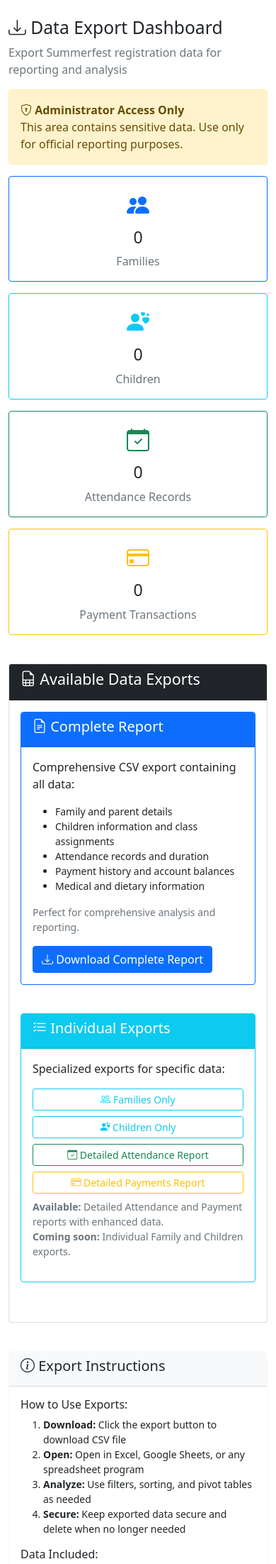
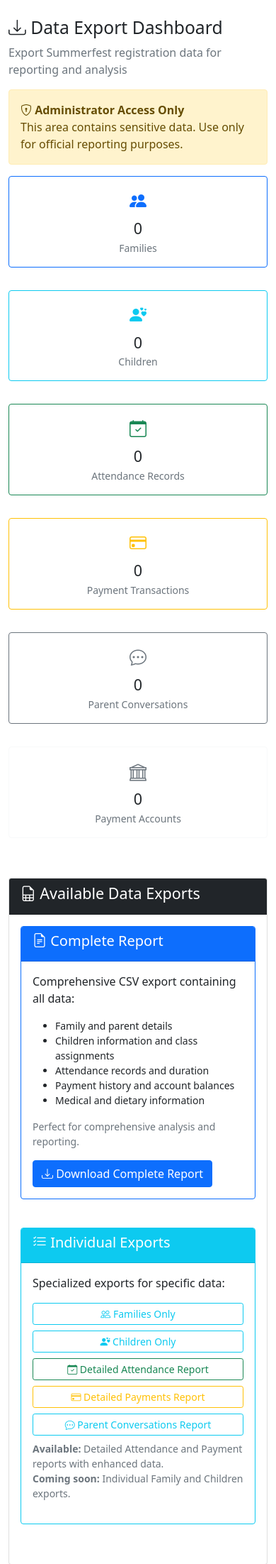
Before and after one commit to davidatkinsonphotography-max/summerfest_registration, a Django app: page /export/ in a window 390 px wide. Shown: the part 56-2260 px from the top of the page at 71% size. Run offline with Django 5.2, Linux system fonts and the light colour scheme; the visitor is signed in with stand-in values (Sample User, id 1); data that the repository does not hold is empty; some libraries are stand-ins or nearby versions.

Commit message:
Add parent conversations CSV export and sitemap improvements
- Create export_parent_conversations_csv function with comprehensive data export:
  - Conversation details (ID, date, day, team member)
  - Person information (registered parent or manual entry)
  - Contact details (phone, email, address)
  - Children information from profiles or manual entry
  - Conversation questions (faith status, church attendance, interests)
  - Search method and recording details
- Add URL pattern for conversations export (/export/conversations/)
- Update export dashboard to include:
  - Parent conversations statistics card
  - Export button for conversations report
  - Improved responsive layout for stats cards
- Add welcomer system URLs to sitemap:
  - Welcomer dashboard, add interaction, view conversations
  - Parent conversations export in admin section
- Add sitemap link to homepage footer
- Add extra_footer block to base template for footer content

This provides comprehensive CSV export of all welcomer conversation data
and improves site navigation through enhanced sitemap and footer links.

```diff
--- a/registration/export_views_fixed.py
+++ b/registration/export_views_fixed.py
@@ -10,7 +10,7 @@ from django.contrib.admin.views.decorators import staff_member_required
 from django.contrib.auth.decorators import login_required, user_passes_test
 from django.shortcuts import render
 from django.db.models import Q
-from .models import ParentProfile, Child, Attendance, PaymentAccount, PaymentTransaction
+from .models import ParentProfile, Child, Attendance, PaymentAccount, PaymentTransaction, ParentInteraction
 
 def is_staff_user(user):
     """Check if user is staff or superuser"""
@@ -27,6 +27,7 @@ def export_dashboard(request):
         'total_attendance_records': Attendance.objects.count(),
         'total_payment_accounts': PaymentAccount.objects.count(),
         'total_transactions': PaymentTransaction.objects.count(),
+        'total_conversations': ParentInteraction.objects.count(),
     }
     return render(request, 'admin/export_dashboard.html', {'stats': stats})
 
@@ -422,3 +423,103 @@ def export_payments_detailed_csv(request):
         ])
 
     return response
+
+
+@login_required
+@user_passes_test(is_staff_user)
+def export_parent_conversations_csv(request):
+    """Export all parent conversation interactions recorded by welcomers"""
+    response = HttpResponse(content_type='text/csv')
+    response['Content-Disposition'] = f'attachment; filename="summerfest_parent_conversations_{datetime.now().strftime("%Y%m%d_%H%M%S")}.csv"'
+
+    writer = csv.writer(response)
+
+    # Parent conversations header
+    writer.writerow([
+        'Conversation_ID',
+        'Date_Recorded',
+        'Interaction_Day',
+        'Person_Type',  # Registered Parent or Manual Entry
+        'Person_Name',
+        'Phone_Number',
+        'Email_Address',
+        'Home_Address',
+        'Children_Info',
+        'Recorded_By_User',
+        'Conversation_Team_Member',
+        'Attends_Church',
+        'Current_Church',
+        'Faith_Status',
+        'Knows_Lighthouse_Members',
+        'Previous_Lighthouse_Interaction',
+        'Interested_In_Future_Events',
+        'Additional_Notes',
+        'Search_Method',
+        'Last_Updated'
+    ])
+
+    # Get all parent interactions with related data
+    interactions = ParentInteraction.objects.select_related(
+        'parent_profile__user',
+        'welcomer__user'
+    ).order_by('-created_at')
+
+    for interaction in interactions:
+        # Determine person type and details
+        if interaction.parent_profile:
+            person_type = 'Registered Parent'
+            person_name = f"{interaction.parent_profile.first_name} {interaction.parent_profile.last_name}"
+            phone_number = interaction.parent_profile.phone_number or ''
+            email_address = interaction.parent_profile.email or ''
+            home_address = f"{interaction.parent_profile.street_address}, {interaction.parent_profile.city} {interaction.parent_profile.postcode}".strip(', ')
+
+            # Get children information
+            children = interaction.parent_profile.children.all()
+            if children:
+                children_info = '; '.join([f"{child.first_name} {child.last_name} ({child.get_class_short_name()})" for child in children])
+            else:
+                children_info = 'No children registered'
+        else:
+            person_type = 'Manual Entry'
+            person_name = f"{interaction.manual_first_name} {interaction.manual_last_name or ''}".strip()
+            phone_number = interaction.manual_phone or ''
+            email_address = interaction.manual_email or ''
+            home_address = interaction.manual_address or ''
+            children_info = interaction.manual_children_info or ''
+
+        # Handle church attendance
+        if interaction.attends_church is True:
+            attends_church = 'Yes'
+        elif interaction.attends_church is False:
+            attends_church = 'No'
+        else:
+            attends_church = 'Not Asked'
+
+        # Get who recorded vs who had the conversation
+        recorded_by = interaction.welcomer.user.get_full_name() or interaction.welcomer.user.username
+        conversation_team_member = interaction.conversation_team_member or recorded_by
+
+        writer.writerow([
+            interaction.id,
+            interaction.created_at.strftime('%Y-%m-%d %H:%M:%S'),
+            interaction.get_interaction_day_display() if interaction.interaction_day else '',
+            person_type,
+            person_name,
+            phone_number,
+            email_address,
+            home_address,
+            children_info,
+            recorded_by,
+            conversation_team_member,
+            attends_church,
+            interaction.current_church or '',
+            interaction.faith_status or '',
+            interaction.knows_lighthouse_members or '',
+            interaction.previous_lighthouse_interaction or '',
+            interaction.interested_in_future_events or '',
+            interaction.additional_notes or '',
+            interaction.get_search_method_display(),
+            interaction.updated_at.strftime('%Y-%m-%d %H:%M:%S')
+        ])
+
+    return response
--- a/registration/urls.py
+++ b/registration/urls.py
@@ -5,7 +5,7 @@ from .payment_views import (
     payment_dashboard, add_funds, payment_success, payment_cancel,
     manual_payment, payment_lookup, stripe_webhook
 )
-from .export_views_fixed import export_dashboard, export_all_data_csv, export_attendance_detailed_csv, export_payments_detailed_csv
+from .export_views_fixed import export_dashboard, export_all_data_csv, export_attendance_detailed_csv, export_payments_detailed_csv, export_parent_conversations_csv
 from .pass_views import purchase_pass, pass_purchase_success, pass_purchase_cancel, my_passes
 from .welcomer_views import (
     welcomer_dashboard, add_interaction, interaction_list, interaction_detail,
@@ -68,6 +68,7 @@ urlpatterns = [
     path('export/all/', export_all_data_csv, name='export_all_data'),
     path('export/attendance/', export_attendance_detailed_csv, name='export_attendance_detailed'),
     path('export/payments/', export_payments_detailed_csv, name='export_payments_detailed'),
+    path('export/conversations/', export_parent_conversations_csv, name='export_parent_conversations'),
 
     # Pass purchase system
     path('passes/purchase/', purchase_pass, name='purchase_pass'),
--- a/registration/views.py
+++ b/registration/views.py
@@ -549,12 +549,16 @@ def site_map(request):
             ('Manual Sign-In', '/manual_sign_in/', 'Sign in children without QR codes'),
             ('Manual Payment Entry', '/payment/manual/', 'Record cash/EFTPOS payments'),
             ('Payment Account Lookup', '/payment/lookup/', 'Search parent payment accounts'),
+            ('Welcomer Dashboard', '/welcomer/', 'Parent conversation tracking system'),
+            ('Record Conversation', '/welcomer/add/', 'Record new parent interaction'),
+            ('View All Conversations', '/welcomer/list/', 'Search and view all recorded conversations'),
             # Dynamic checkout URLs will be added if children exist
         ],
         'Admin/Superuser': [
             ('Django Admin', '/admin/', 'Full administrative interface'),
             ('Data Export Dashboard', '/export/', 'Export all registration data to CSV'),
             ('Download Complete Report', '/export/all/', 'Download comprehensive CSV report'),
+            ('Download Parent Conversations', '/export/conversations/', 'Export all welcomer parent conversations'),
         ]
     }
 
--- a/templates/admin/export_dashboard.html
+++ b/templates/admin/export_dashboard.html
@@ -19,39 +19,57 @@
 
     <!-- Statistics Overview -->
     <div class="row mb-4">
-        <div class="col-md-3">
+        <div class="col-lg-2 col-md-4 col-sm-6 mb-3">
             <div class="card text-center border-primary">
-                <div class="card-body">
-                    <i class="bi bi-people-fill text-primary" style="font-size: 2rem;"></i>
-                    <h3 class="mt-2">{{ stats.total_families }}</h3>
-                    <p class="text-muted mb-0">Families</p>
+                <div class="card-body py-3">
+                    <i class="bi bi-people-fill text-primary" style="font-size: 1.5rem;"></i>
+                    <h4 class="mt-2 mb-1">{{ stats.total_families }}</h4>
+                    <p class="text-muted mb-0 small">Families</p>
                 </div>
             </div>
         </div>
-        <div class="col-md-3">
+        <div class="col-lg-2 col-md-4 col-sm-6 mb-3">
             <div class="card text-center border-info">
-                <div class="card-body">
-                    <i class="bi bi-person-hearts text-info" style="font-size: 2rem;"></i>
-                    <h3 class="mt-2">{{ stats.total_children }}</h3>
-                    <p class="text-muted mb-0">Children</p>
+                <div class="card-body py-3">
+                    <i class="bi bi-person-hearts text-info" style="font-size: 1.5rem;"></i>
+                    <h4 class="mt-2 mb-1">{{ stats.total_children }}</h4>
+                    <p class="text-muted mb-0 small">Children</p>
                 </div>
             </div>
         </div>
-        <div class="col-md-3">
+        <div class="col-lg-2 col-md-4 col-sm-6 mb-3">
             <div class="card text-center border-success">
-                <div class="card-body">
-                    <i class="bi bi-calendar-check text-success" style="font-size: 2rem;"></i>
-                    <h3 class="mt-2">{{ stats.total_attendance_records }}</h3>
-                    <p class="text-muted mb-0">Attendance Records</p>
+                <div class="card-body py-3">
+                    <i class="bi bi-calendar-check text-success" style="font-size: 1.5rem;"></i>
+                    <h4 class="mt-2 mb-1">{{ stats.total_attendance_records }}</h4>
+                    <p class="text-muted mb-0 small">Attendance Records</p>
                 </div>
             </div>
         </div>
-        <div class="col-md-3">
+        <div class="col-lg-2 col-md-4 col-sm-6 mb-3">
             <div class="card text-center border-warning">
-                <div class="card-body">
-                    <i class="bi bi-credit-card text-warning" style="font-size: 2rem;"></i>
-                    <h3 class="mt-2">{{ stats.total_transactions }}</h3>
-                    <p class="text-muted mb-0">Payment Transactions</p>
+                <div class="card-body py-3">
+                    <i class="bi bi-credit-card text-warning" style="font-size: 1.5rem;"></i>
+                    <h4 class="mt-2 mb-1">{{ stats.total_transactions }}</h4>
+                    <p class="text-muted mb-0 small">Payment Transactions</p>
+                </div>
+            </div>
+        </div>
+        <div class="col-lg-2 col-md-4 col-sm-6 mb-3">
+            <div class="card text-center border-secondary">
+                <div class="card-body py-3">
+                    <i class="bi bi-chat-dots text-secondary" style="font-size: 1.5rem;"></i>
+                    <h4 class="mt-2 mb-1">{{ stats.total_conversations }}</h4>
+                    <p class="text-muted mb-0 small">Parent Conversations</p>
+                </div>
+            </div>
+        </div>
+        <div class="col-lg-2 col-md-4 col-sm-6 mb-3">
+            <div class="card text-center border-light">
+                <div class="card-body py-3">
+                    <i class="bi bi-bank text-muted" style="font-size: 1.5rem;"></i>
+                    <h4 class="mt-2 mb-1">{{ stats.total_payment_accounts }}</h4>
+                    <p class="text-muted mb-0 small">Payment Accounts</p>
                 </div>
             </div>
         </div>
@@ -111,6 +129,9 @@
                                         </a>
                                         <a href="{% url 'export_payments_detailed' %}" class="btn btn-outline-warning btn-sm">
                                             <i class="bi bi-credit-card"></i> Detailed Payments Report
+                                        </a>
+                                        <a href="{% url 'export_parent_conversations' %}" class="btn btn-outline-info btn-sm">
+                                            <i class="bi bi-chat-dots"></i> Parent Conversations Report
                                         </a>
                                     </div>
 
--- a/templates/base.html
+++ b/templates/base.html
@@ -237,5 +237,8 @@
 
     {% block extra_js %}
     {% endblock %}
+
+    {% block extra_footer %}
+    {% endblock %}
 </body>
 </html>
```
Also changed, not shown: templates/registration/home.html (+10 -0 lines).
